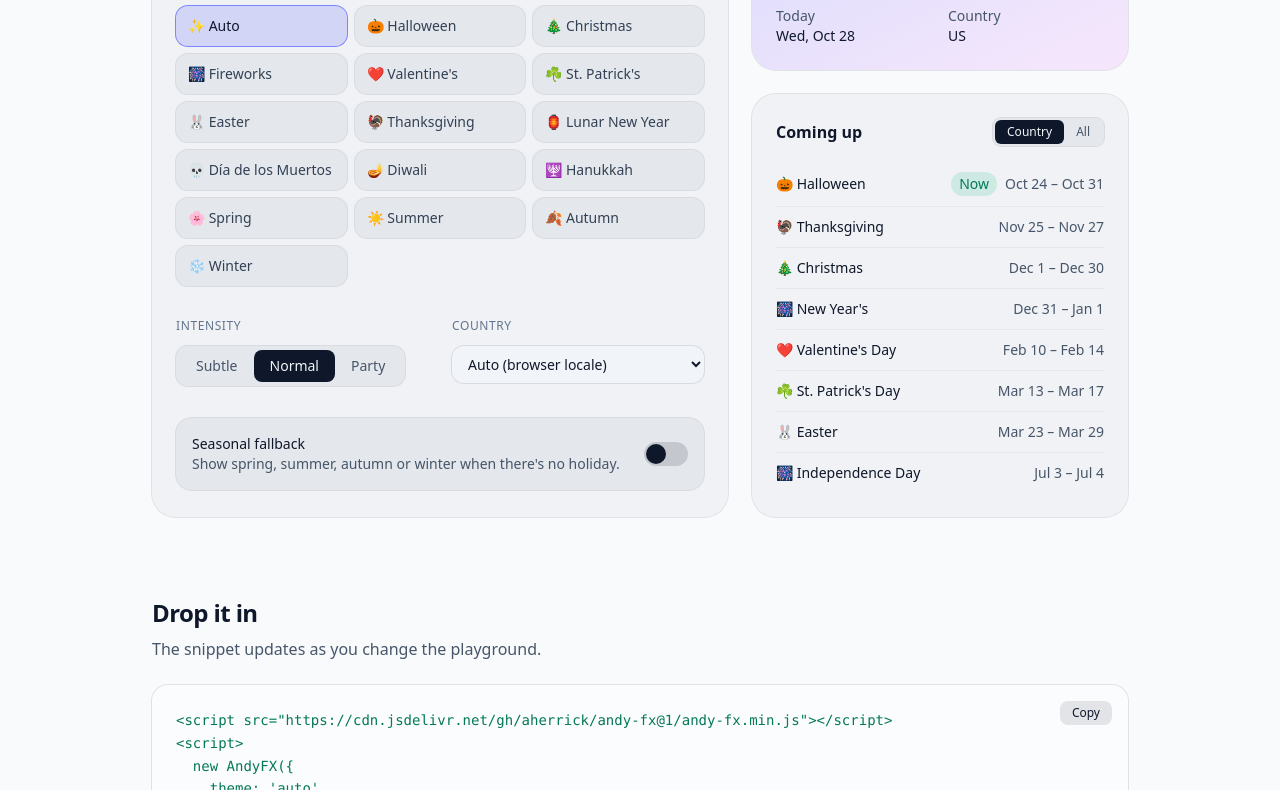
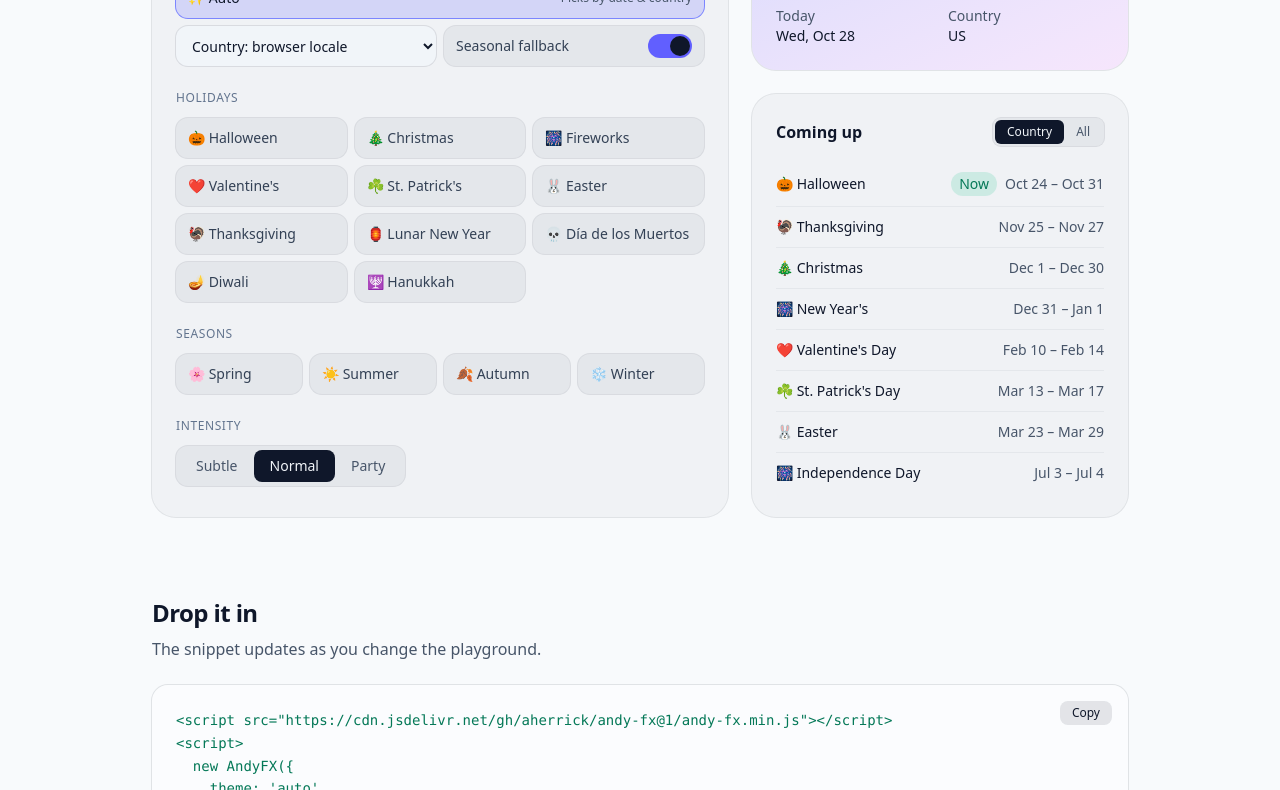
Before and after one commit to aherrick/andy-fx, a plain HTML site: page index.html in a window 1280 px wide. Shown: the part 614-1404 px from the top of the page. Drawn offline with nearby package versions, Linux system fonts and the light colour scheme.

Commit message:
Reorganize playground controls and add reset
Separate holiday and season themes, highlight auto mode, and group country and seasonal fallback controls. Add a reset button to restore default settings and dim seasonal fallback outside auto mode.

```diff
--- a/index.html
+++ b/index.html
@@ -71,25 +71,18 @@
       <div class="rounded-3xl bg-white/[0.03] p-6 ring-1 ring-white/10 lg:col-span-3">
         <div class="flex items-center justify-between">
           <h2 class="font-semibold text-white">Playground</h2>
+          <div class="flex gap-2">
+            <button id="reset" class="rounded-lg px-3 py-1.5 text-sm font-medium text-slate-400 transition hover:bg-white/5 hover:text-white">Reset</button>
             <button id="toggle" class="rounded-lg bg-white/10 px-3 py-1.5 text-sm font-medium text-white transition hover:bg-white/15"></button>
           </div>
+        </div>
 
-        <h3 class="mt-6 text-xs font-medium tracking-wider text-slate-500 uppercase">Theme</h3>
-        <div id="themes" class="mt-3 grid grid-cols-2 gap-2 sm:grid-cols-3"></div>
-
-        <div class="mt-8 grid gap-6 sm:grid-cols-2">
-          <div>
-            <h3 class="text-xs font-medium tracking-wider text-slate-500 uppercase">Intensity</h3>
-            <div class="mt-3 inline-flex rounded-xl bg-white/5 p-1 ring-1 ring-white/10">
-              <button data-intensity="subtle" class="rounded-lg px-4 py-1.5 text-sm text-slate-400 transition aria-pressed:bg-white aria-pressed:text-slate-900">Subtle</button>
-              <button data-intensity="normal" class="rounded-lg px-4 py-1.5 text-sm text-slate-400 transition aria-pressed:bg-white aria-pressed:text-slate-900">Normal</button>
-              <button data-intensity="party" class="rounded-lg px-4 py-1.5 text-sm text-slate-400 transition aria-pressed:bg-white aria-pressed:text-slate-900">Party</button>
-            </div>
-          </div>
-          <div>
-            <h3 class="text-xs font-medium tracking-wider text-slate-500 uppercase">Country</h3>
-            <select id="country" class="mt-3 w-full rounded-xl bg-slate-900 px-3 py-2 text-sm text-white ring-1 ring-white/10 outline-none focus:ring-indigo-400">
-              <option value="auto">Auto (browser locale)</option>
+        <button data-theme="auto" class="mt-6 flex w-full items-center justify-between gap-4 rounded-xl bg-white/5 px-3 py-2.5 text-left text-sm font-medium text-slate-300 ring-1 ring-white/10 transition hover:bg-white/10 aria-pressed:bg-indigo-500/20 aria-pressed:text-white aria-pressed:ring-indigo-400">
+          ✨ Auto <span class="text-xs font-normal text-slate-400">Picks by date &amp; country</span>
+        </button>
+        <div class="mt-2 grid gap-2 sm:grid-cols-2">
+          <select id="country" aria-label="Country" class="w-full rounded-xl bg-slate-900 px-3 py-2 text-sm text-white ring-1 ring-white/10 outline-none focus:ring-indigo-400">
+            <option value="auto">Country: browser locale</option>
             <option value="US">🇺🇸 United States</option>
             <option value="CA">🇨🇦 Canada</option>
             <option value="GB">🇬🇧 United Kingdom</option>
@@ -101,17 +94,24 @@
             <option value="IL">🇮🇱 Israel</option>
             <option value="MX">🇲🇽 Mexico</option>
           </select>
-          </div>
-        </div>
-
-        <label class="mt-8 flex cursor-pointer items-center justify-between gap-4 rounded-2xl bg-white/5 p-4 ring-1 ring-white/10">
-          <span>
-            <span class="block text-sm font-medium text-white">Seasonal fallback</span>
-            <span class="block text-sm text-slate-400">Show spring, summer, autumn or winter when there's no holiday.</span>
-          </span>
+          <label title="Auto mode only: show the current season when there's no holiday" class="flex cursor-pointer items-center justify-between gap-3 rounded-xl bg-white/5 px-3 py-2 ring-1 ring-white/10 transition">
+            <span class="text-sm text-slate-300">Seasonal fallback</span>
             <input id="fallback" type="checkbox" class="peer sr-only">
             <span class="relative h-6 w-11 shrink-0 rounded-full bg-white/15 transition peer-checked:bg-indigo-500 after:absolute after:top-0.5 after:left-0.5 after:size-5 after:rounded-full after:bg-white after:transition peer-checked:after:translate-x-5"></span>
           </label>
+        </div>
+
+        <h3 class="mt-6 text-xs font-medium tracking-wider text-slate-500 uppercase">Holidays</h3>
+        <div id="themes" class="mt-3 grid grid-cols-2 gap-2 sm:grid-cols-3"></div>
+        <h3 class="mt-6 text-xs font-medium tracking-wider text-slate-500 uppercase">Seasons</h3>
+        <div id="seasons" class="mt-3 grid grid-cols-2 gap-2 sm:grid-cols-4"></div>
+
+        <h3 class="mt-6 text-xs font-medium tracking-wider text-slate-500 uppercase">Intensity</h3>
+        <div class="mt-3 inline-flex rounded-xl bg-white/5 p-1 ring-1 ring-white/10">
+          <button data-intensity="subtle" class="rounded-lg px-4 py-1.5 text-sm text-slate-400 transition aria-pressed:bg-white aria-pressed:text-slate-900">Subtle</button>
+          <button data-intensity="normal" class="rounded-lg px-4 py-1.5 text-sm text-slate-400 transition aria-pressed:bg-white aria-pressed:text-slate-900">Normal</button>
+          <button data-intensity="party" class="rounded-lg px-4 py-1.5 text-sm text-slate-400 transition aria-pressed:bg-white aria-pressed:text-slate-900">Party</button>
+        </div>
       </div>
 
       <div class="flex flex-col gap-6 lg:col-span-2">
@@ -217,13 +217,17 @@
     const $ = id => document.getElementById(id);
     const shortDate = date => date.toLocaleDateString(undefined, { month: 'short', day: 'numeric' });
     const holidayLabel = r => r.name ? `${LABELS[r.theme].split(' ')[0]} ${r.name}` : LABELS[r.theme];
-    const fx = new AndyFX({ theme: 'auto' }).start();
+    const DEFAULTS = { theme: 'auto', country: 'auto', intensity: 'normal', fallback: 'seasonal' };
+    const fx = new AndyFX(DEFAULTS).start();
     let showAll = false;
 
-    $('themes').innerHTML = ['auto', ...AndyFX.themes].map(theme => `
+    const SEASONS = ['spring', 'summer', 'autumn', 'winter'];
+    const themeButton = theme => `
       <button data-theme="${theme}" class="rounded-xl bg-white/5 px-3 py-2.5 text-left text-sm font-medium text-slate-300 ring-1 ring-white/10 transition hover:bg-white/10 aria-pressed:bg-indigo-500/20 aria-pressed:text-white aria-pressed:ring-indigo-400">
         ${LABELS[theme]}
-      </button>`).join('');
+      </button>`;
+    $('themes').innerHTML = AndyFX.themes.filter(t => !SEASONS.includes(t)).map(themeButton).join('');
+    $('seasons').innerHTML = SEASONS.map(themeButton).join('');
 
     function render() {
       const { theme, intensity, country, fallback } = fx.options;
@@ -231,6 +235,7 @@
       document.querySelectorAll('[data-intensity]').forEach(b => b.setAttribute('aria-pressed', b.dataset.intensity === intensity));
       $('country').value = country;
       $('fallback').checked = fallback === 'seasonal';
+      $('fallback').parentElement.classList.toggle('opacity-40', theme !== 'auto');
       $('toggle').textContent = fx.running ? 'Pause' : 'Play';
       const upcoming = AndyFX.upcoming({ country });
       const holiday = theme === 'auto' && upcoming[0]?.now && upcoming[0];
@@ -270,6 +275,10 @@
       if (b.dataset.theme) fx.setTheme(b.dataset.theme).start();
       else if (b.dataset.intensity) fx.setIntensity(b.dataset.intensity);
       else if (b.dataset.scope) showAll = b.dataset.scope === 'all';
+      else if (b.id === 'reset') {
+        fx.setTheme(DEFAULTS.theme).setCountry(DEFAULTS.country).setIntensity(DEFAULTS.intensity).setFallback(DEFAULTS.fallback).start();
+        showAll = false;
+      }
       else if (b.id === 'toggle') fx.running ? fx.stop() : fx.start();
       else if (b.id === 'copy') navigator.clipboard?.writeText($('code').textContent).then(() => {
         b.textContent = 'Copied!';
```
Lines whose indentation alone changed are shown as unchanged.
